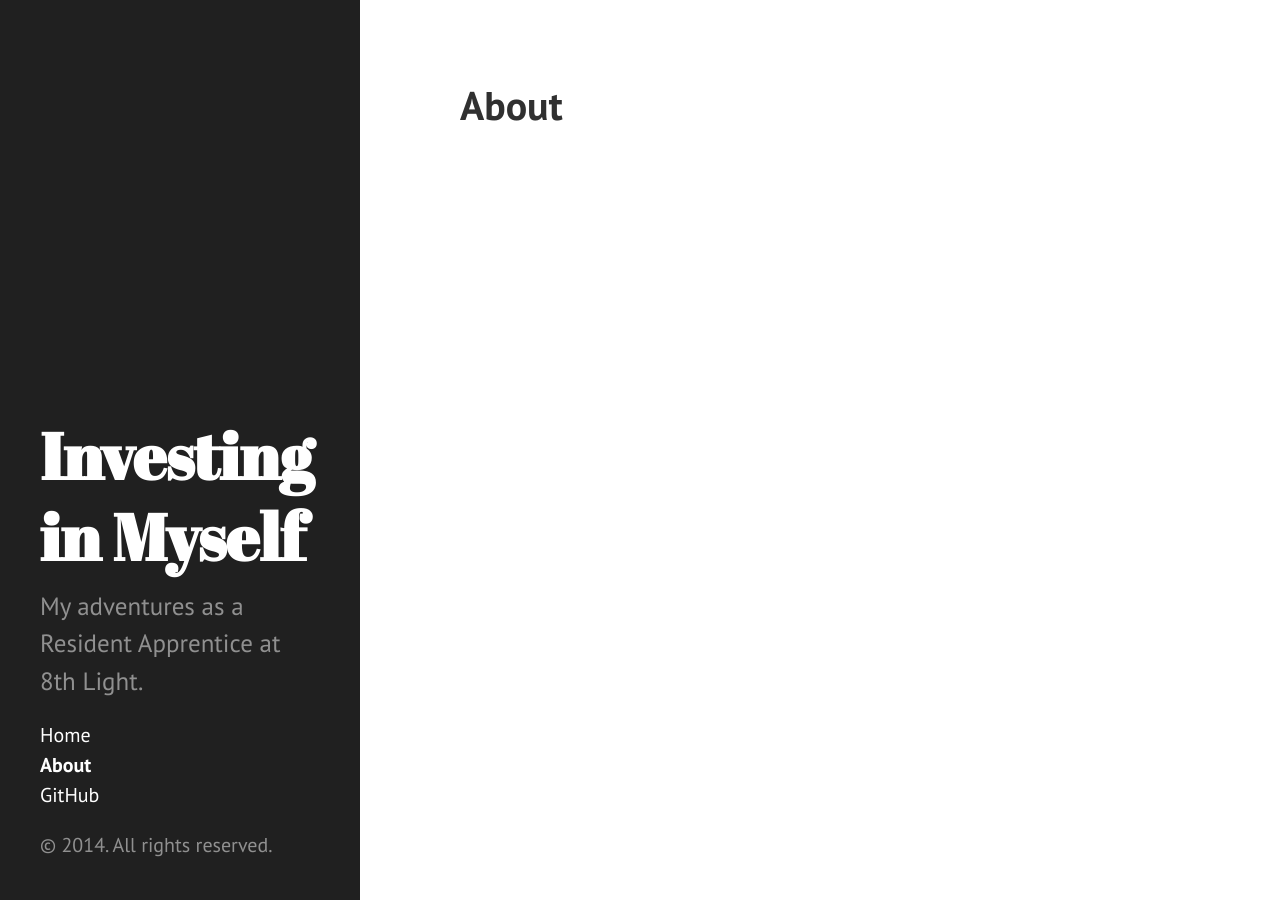
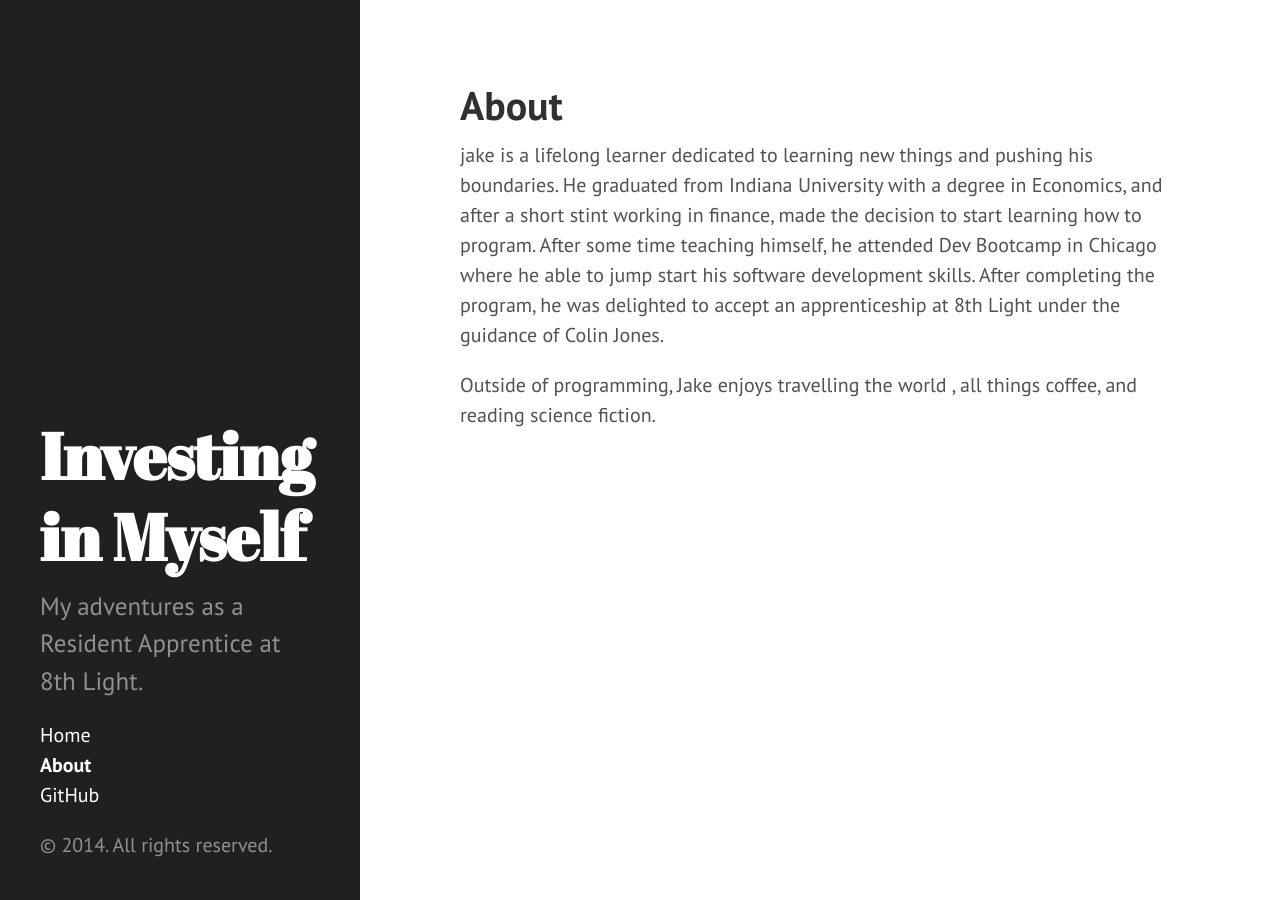
Before and after one commit to Nayshins/Nayshins.github.io, a Jekyll site: the page built from about.md, in a window 1280 px wide. Built offline with Jekyll 4.4.1, drawn with Linux system fonts in a browser that asks for light colours; Markdown is read by kramdown in place of the engine named in the settings.

Commit message:
Add about

```diff
--- a/about.md
+++ b/about.md
@@ -2,3 +2,13 @@
 layout: page
 title: About
 ---
+jake is a lifelong learner dedicated to learning new things and pushing his
+boundaries. He graduated from Indiana University with a degree in Economics, and
+after a short stint working in finance, made the decision to start learning how
+to program. After some time teaching himself, he attended Dev Bootcamp in
+Chicago where he able to jump start his software development skills. After
+completing the program, he was delighted to accept an apprenticeship at 8th
+Light under the guidance of Colin Jones.
+
+Outside of programming, Jake enjoys travelling the world , all things coffee,
+and reading science fiction.
```
